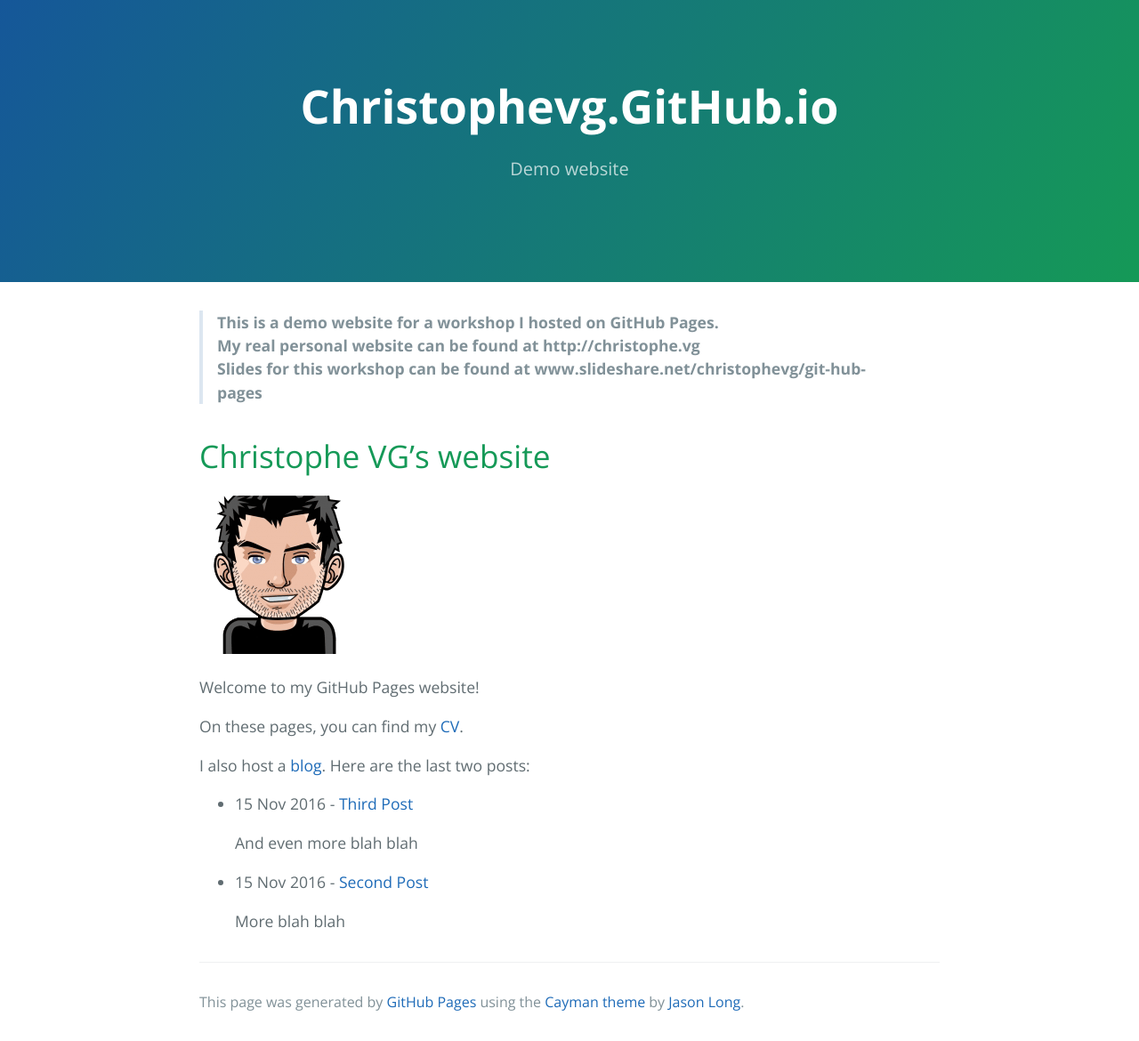
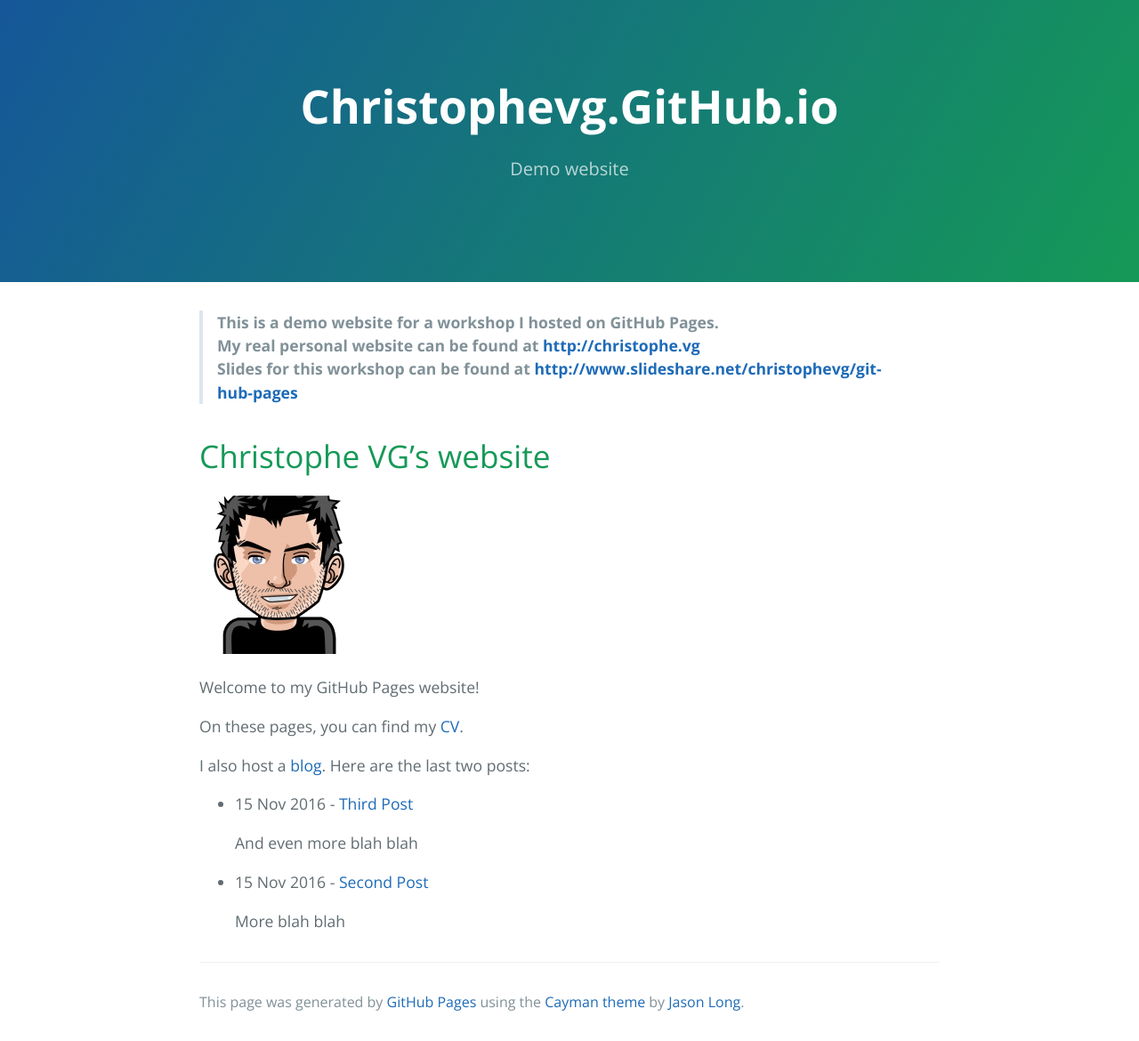
Before and after one commit to christophevg/christophevg.github.io, a Jekyll site: the page built from index.md, in a window 1280 px wide. Shown: the whole page at 89% size. Built offline with Jekyll 4.4.1, drawn with Linux system fonts in a browser that asks for light colours; some of the changed lines change nothing that is shown.

Commit message:
fixed links to website and slides

```diff
--- a/index.md
+++ b/index.md
@@ -4,8 +4,8 @@
 
 
 > **This is a demo website for a workshop I hosted on GitHub Pages.
-> My real personal website can be found at http://christophe.vg
-> Slides for this workshop can be found at www.slideshare.net/christophevg/git-hub-pages**
+> My real personal website can be found at [http://christophe.vg](http://christophe.vg)
+> Slides for this workshop can be found at [http://www.slideshare.net/christophevg/git-hub-pages](http://www.slideshare.net/christophevg/git-hub-pages)**
 
 # Christophe VG's website
 
```
